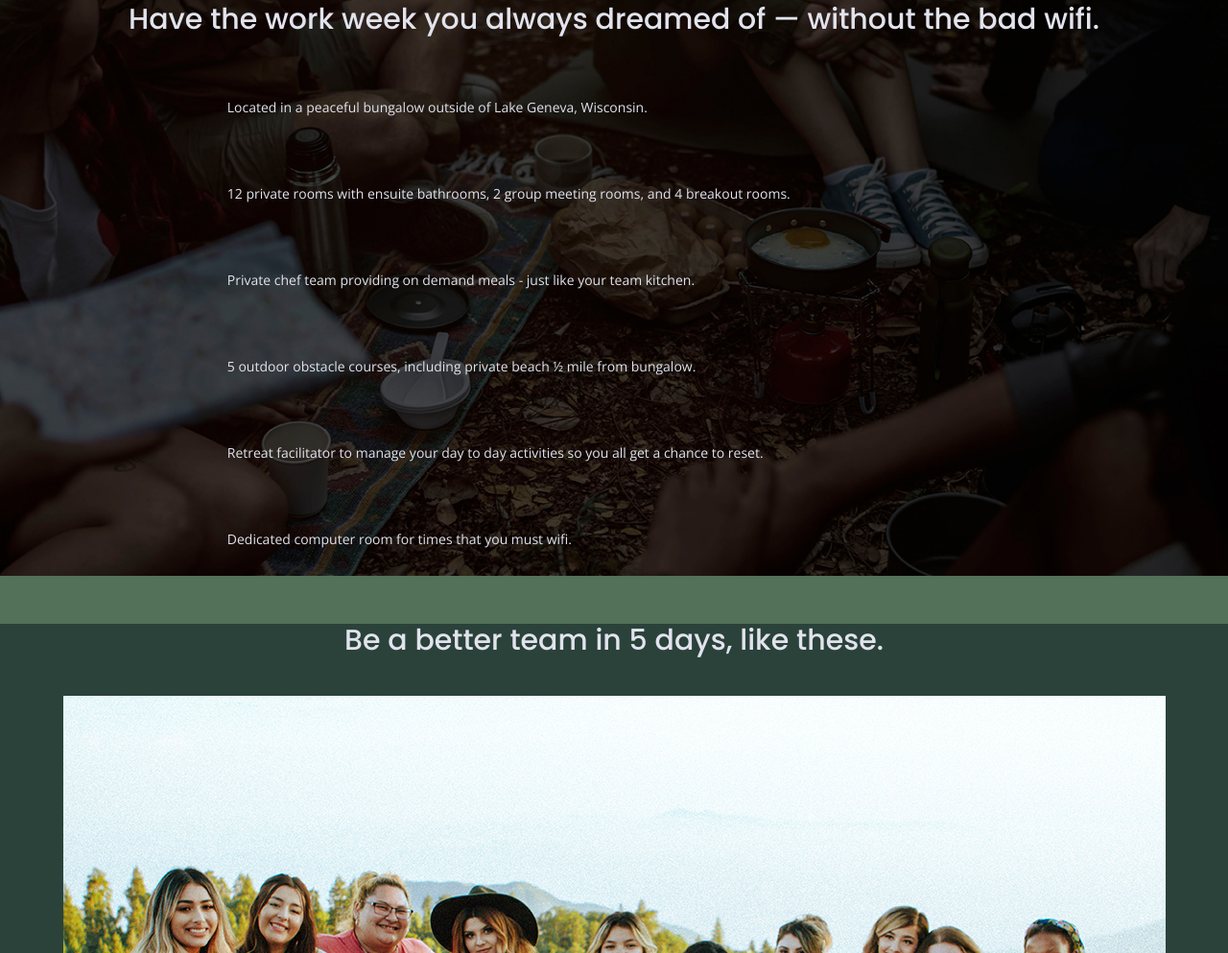
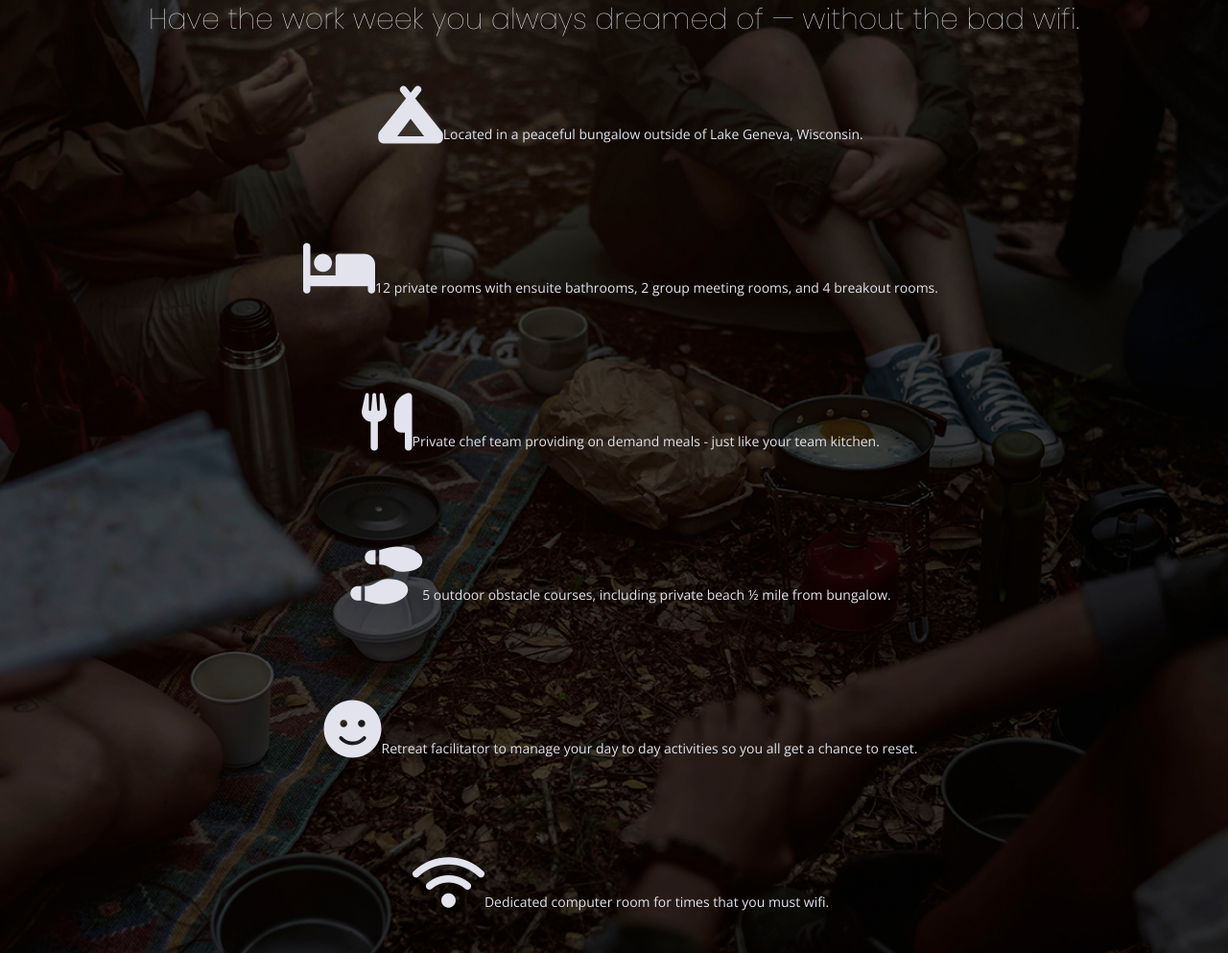
Before and after one commit to KayDoyle/unplugged-retreat, a website built with Parcel: page index.html in a window 1280 px wide. Shown: the part 691-1684 px from the top of the page at 96% size. Built offline with nearby package versions, Linux system fonts and the light colour scheme.

Commit message:
Added feature icons

```diff
--- a/css/main.css
+++ b/css/main.css
@@ -359,7 +359,7 @@ aside {
   flex-flow: column wrap;
 
 }
-.form-description h3, p {
+.form-description h3, .form-description p {
   display: flex;
   justify-content: flex-start;
   align-items: flex-start;
@@ -423,21 +423,29 @@ input[type=button] {
 
 
 .features article {
+  display: flex;
+  justify-content: center;
+  align-items: center;
+  flex-flow: row wrap;
   width: 63%;
   margin: 30px 0;
   padding: 0;
 }
 
 .features-items {
+  display: flex;
+  justify-content: center;
+  align-items: center;
+  flex-flow: row wrap;
   margin: 0;
   padding: 0;
+  text-align: center;
 }
 
-.features-items p {
-  margin: 0;
-  padding: 0;
+.features i {
+	font-size: 3.75em;
+  margin-bottom: 40px;
 }
-
 /******** Reviews ********/
 
 .reviews .content-wraper {
--- a/index.html
+++ b/index.html
@@ -16,7 +16,10 @@
   <link rel="apple-touch-icon" href="icon.png">
 
   <!-- Google Fonts -->
-<link href="https://fonts.googleapis.com/css?family=Open+Sans:400,700&family=Poppins:500,700" rel="stylesheet">
+<link href="https://fonts.googleapis.com/css?family=Open+Sans:100,400,700&family=Poppins:100,500,700" rel="stylesheet">
+
+<!---Font Awesome Link-->
+<script src="https://kit.fontawesome.com/49aa9f7e7b.js" crossorigin="anonymous"></script>
 
   <!-- Place favicon.ico in the root directory -->
 
@@ -73,32 +76,38 @@
         <h2>Have the work week you always dreamed of — without the bad wifi.</h2>
 
         <article>
-          <p class="fontawesome-icon"></p><!-- img here -->
+          <p class="fontawesome-icon"></p>
+            <i class="fas fa-campground"></i>
           <p class="features-items">Located in a peaceful bungalow outside of Lake Geneva, Wisconsin. </p>
         </article>
 
         <article>
           <p class="fontawesome-icon"></p><!-- img here -->
+            <i class="fas fa-bed"></i>
           <p class="features-items">12 private rooms with ensuite bathrooms, 2 group meeting rooms, and 4 breakout rooms.</p>
         </article>
 
         <article>
           <p class="fontawesome-icon"></p><!-- img here -->
+            <i class="fas fa-utensils"></i>
           <p class="features-items">Private chef team providing on demand meals - just like your team kitchen.</p>
         </article>
 
         <article>
           <p class="fontawesome-icon"></p><!-- img here -->
+            <i class="fas fa-shoe-prints"></i>
           <p class="features-items">5 outdoor obstacle courses, including private beach ½ mile from bungalow.</p>
         </article>
 
         <article>
           <p class="fontawesome-icon"></p><!-- img here -->
+            <i class="fas fa-smile"></i>
           <p class="features-items">Retreat facilitator to manage your day to day activities so you all get a chance to reset.</p>
         </article>
 
         <article>
           <p class="fontawesome-icon"></p><!-- img here -->
+            <i class="fas fa-wifi"></i>
           <p class="features-items">Dedicated computer room for times that you must wifi.</p>
         </article>
       </div>
```
Also changed, not shown: about/index.html (+3 -0 lines), faq/index.html (+4 -0 lines).
